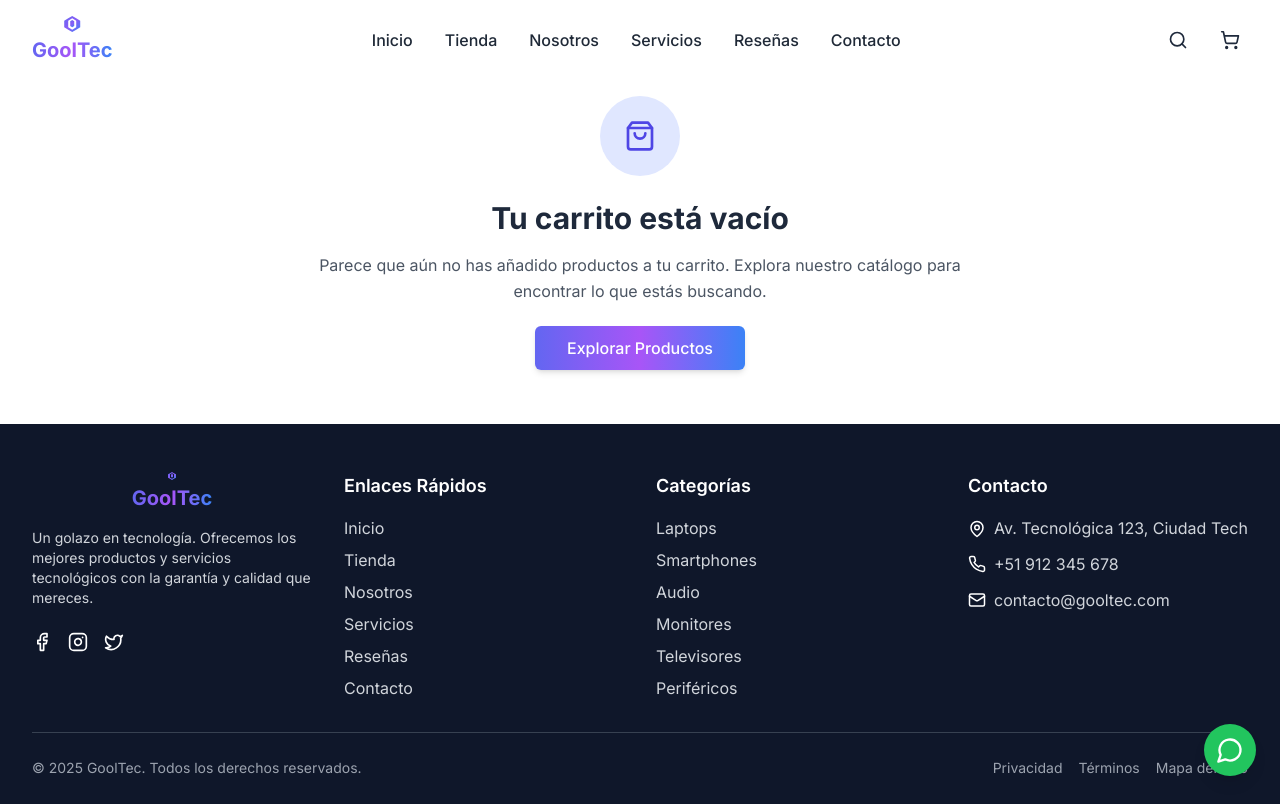
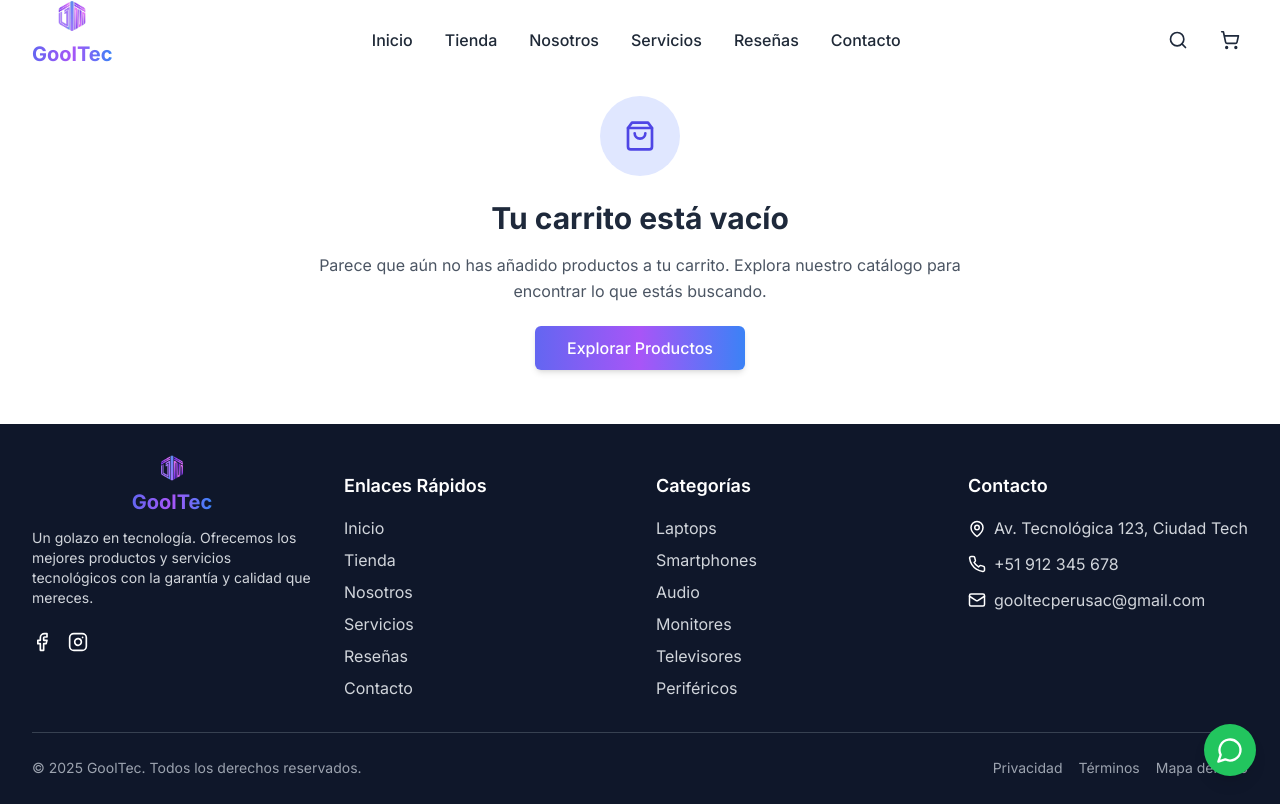
Before and after one commit to Sam123mir/GoolTec, a React (Vite) app: page /cart in a window 1280 px wide. Built offline with nearby package versions, Linux system fonts and the light colour scheme.

Commit message:
Se agregó el logo de GoolTec

```diff
--- a/src/components/layout/Footer.tsx
+++ b/src/components/layout/Footer.tsx
@@ -14,14 +14,11 @@ const Footer = () => {
               Un golazo en tecnología. Ofrecemos los mejores productos y servicios tecnológicos con la garantía y calidad que mereces.
             </p>
             <div className="flex space-x-4 pt-2">
-              <a href="https://facebook.com" target="_blank" rel="noopener noreferrer" className="hover:text-indigo-400 transition-colors" aria-label="Facebook">
+              <a href="https://www.facebook.com/GoolTecJuanjui" target="_blank" rel="noopener noreferrer" className="hover:text-indigo-400 transition-colors" aria-label="Facebook">
                 <Facebook size={20} />
               </a>
-              <a href="https://instagram.com" target="_blank" rel="noopener noreferrer" className="hover:text-indigo-400 transition-colors" aria-label="Instagram">
+              <a href="https://www.instagram.com/gooltecjuanjui/" target="_blank" rel="noopener noreferrer" className="hover:text-indigo-400 transition-colors" aria-label="Instagram">
                 <Instagram size={20} />
-              </a>
-              <a href="https://twitter.com" target="_blank" rel="noopener noreferrer" className="hover:text-indigo-400 transition-colors" aria-label="Twitter">
-                <Twitter size={20} />
               </a>
             </div>
           </div>
@@ -90,7 +87,7 @@ const Footer = () => {
               </li>
               <li className="flex items-center">
                 <Mail size={18} className="mr-2 flex-shrink-0" />
-                <a href="mailto:contacto@gooltec.com" className="text-gray-300 hover:text-white transition-colors">contacto@gooltec.com</a>
+                <a href="gooltecperusac@gmail.com" className="text-gray-300 hover:text-white transition-colors">gooltecperusac@gmail.com</a>
               </li>
             </ul>
           </div>
--- a/src/components/shared/LogoGoolTec.tsx
+++ b/src/components/shared/LogoGoolTec.tsx
@@ -1,4 +1,9 @@
 import React from 'react';
+// Importa tu imagen. La ruta debe ser relativa a este archivo.
+// Si LogoGoolTec.tsx está en `src/components/`, y tu imagen está en `src/assets/`,
+// entonces la ruta correcta es `../assets/logo-gooltec.png`.
+// En src/components/shared/LogoGoolTec.tsx
+import gooltecLogo from '../../assets/logo-gooltec.png'; // <-- ¡Cambio aquí!
 
 interface LogoGoolTecProps {
   className?: string;
@@ -7,35 +12,14 @@ interface LogoGoolTecProps {
 const LogoGoolTec: React.FC<LogoGoolTecProps> = ({ className = "h-10" }) => {
   return (
     <div className={`flex flex-col items-center ${className}`}>
-      <svg
-        width="auto"
-        height="100%"
-        viewBox="0 0 200 200"
-        fill="none"
-        xmlns="http://www.w3.org/2000/svg"
-      >
-        <path
-          d="M100 0L50 29.5L0 59V141L50 170.5L100 200L150 170.5L200 141V59L150 29.5L100 0ZM150 141L100 170.5L50 141V59L100 29.5L150 59V141Z"
-          fill="url(#gradient)"
-        />
-        <path
-          d="M100 50L75 65V95L100 110L125 95V65L100 50ZM75 125V95L100 110V140L75 125ZM125 125L100 140V110L125 95V125Z"
-          fill="url(#gradient2)"
-        />
-        <defs>
-          <linearGradient id="gradient" x1="0" y1="0" x2="200" y2="200" gradientUnits="userSpaceOnUse">
-            <stop offset="0" stopColor="#6366F1" />
-            <stop offset="0.5" stopColor="#8B5CF6" />
-            <stop offset="1" stopColor="#3B82F6" />
-          </linearGradient>
-          <linearGradient id="gradient2" x1="75" y1="50" x2="125" y2="140" gradientUnits="userSpaceOnUse">
-            <stop offset="0" stopColor="#6366F1" />
-            <stop offset="0.5" stopColor="#8B5CF6" />
-            <stop offset="1" stopColor="#3B82F6" />
-          </linearGradient>
-        </defs>
-      </svg>
-      <div className="text-xl font-bold mt-1 bg-clip-text text-transparent bg-gradient-to-r from-indigo-500 via-purple-500 to-blue-500">
+      {/* Reemplazamos el SVG con la etiqueta <img> */}
+      <img
+        src={gooltecLogo} // Vite se encarga de la URL de la imagen importada
+        alt="Logo GoolTec" // Texto alternativo para accesibilidad y SEO
+        className="h-full w-auto object-contain -mt-6" // Añadimos -mt-2 para mover hacia arriba
+      />
+      {/* El texto "GoolTec" debajo del logo se mantiene */}
+      <div className="text-xl font-bold mt-0 bg-clip-text text-transparent bg-gradient-to-r from-indigo-500 via-purple-500 to-blue-500">
         GoolTec
       </div>
     </div>
```
Also changed, not shown: src/assets/logo-gooltec.png (added).
